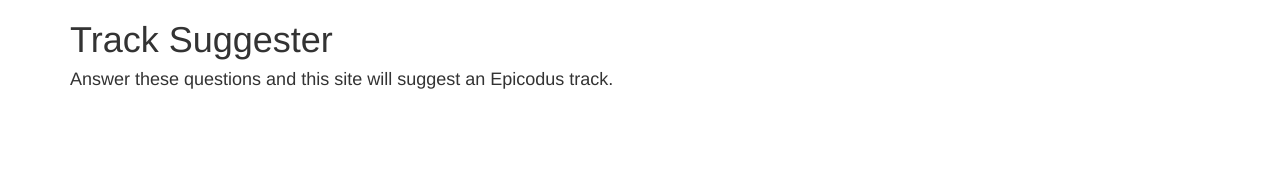
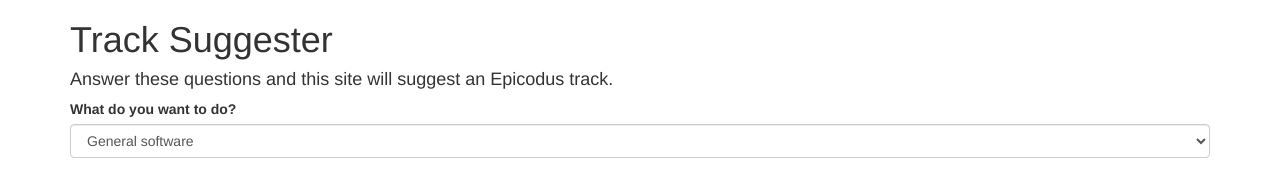
Before and after one commit to silvermistshadow/track-suggest, a plain HTML site: page index.html in a window 1280 px wide. Drawn offline with Linux system fonts and the light colour scheme.

Commit message:
add first question to the form

```diff
--- a/index.html
+++ b/index.html
@@ -13,6 +13,15 @@
       <h1>Track Suggester</h1>
       <h4>Answer these questions and this site will suggest an Epicodus track.</h4>
       <form id="formOne">
+        <div class="form-group">
+          <label for="desiredJob">What do you want to do?</label>
+          <select class="form-control" id="desiredJob">
+            <option>General software</option>
+            <option>Games</option>
+            <option>Backend</option>
+            <option>Interactive web apps</option>
+          </select>
+        </div>
 
 
       </form>
```
